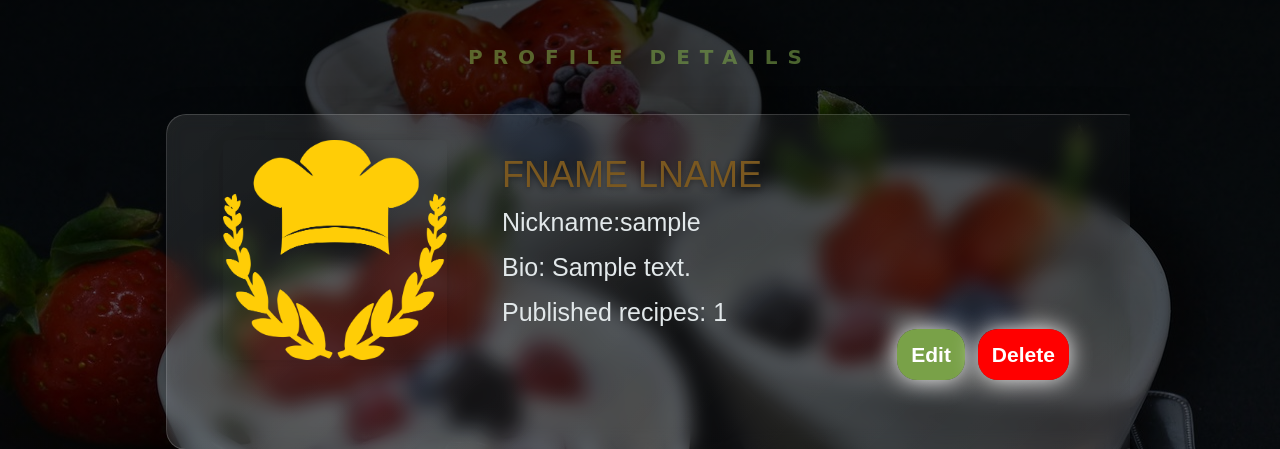
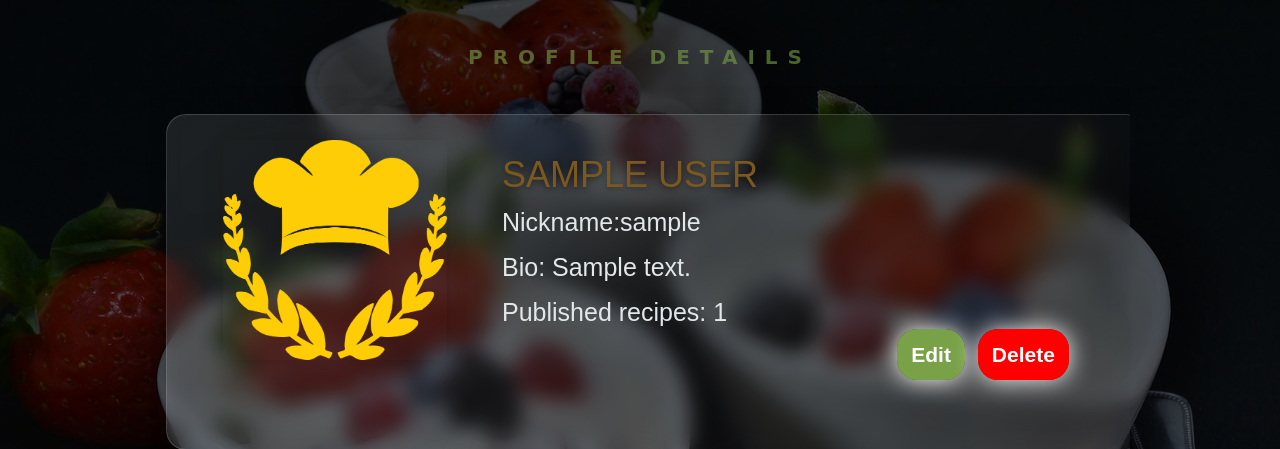
Before and after one commit to Viksata7677/Django_practice, a Django app: page /profile/details/ in a window 1280 px wide. Shown: the part 74-523 px from the top of the page. Run offline with Django 5.2, Linux system fonts and the light colour scheme; tables that the repository leaves empty hold one stand-in row (values such as "Sample post"); some web fonts are replaced.

Commit message:
Fix: profile full name

```diff
--- a/DjangoTastyRecipesApp/templates/details-profile.html
+++ b/DjangoTastyRecipesApp/templates/details-profile.html
@@ -28,7 +28,7 @@
 
 
             <!-- profile full name -->
-            <h1>Fname Lname</h1>
+            <h1>{{ profile.first_name }} {{ profile.last_name }}</h1>
 
             <!-- profile nickname -->
             <p class="description">Nickname:{{ object.nickname }}</p>
```
